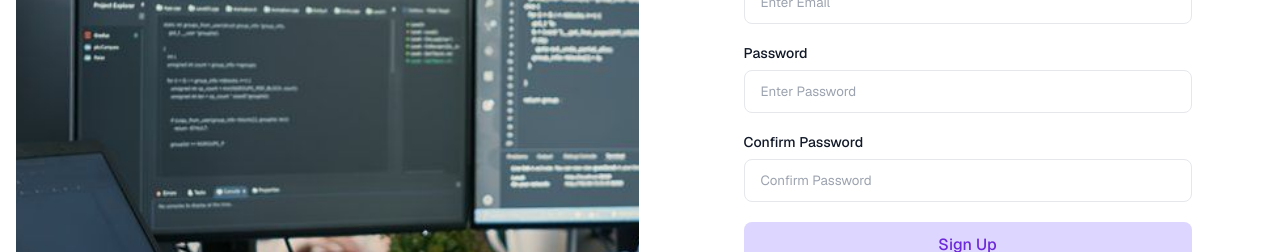
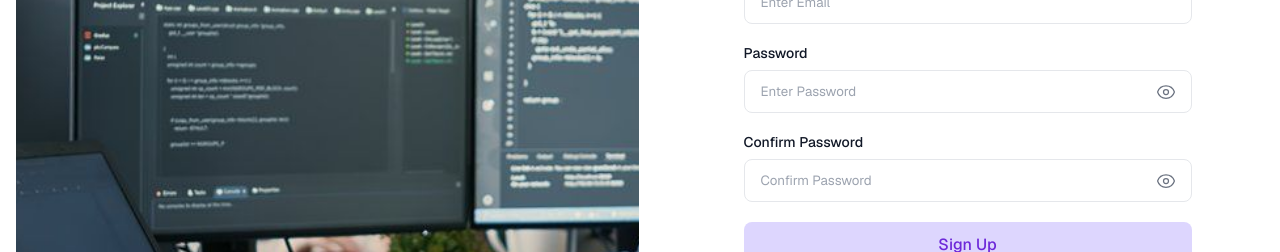
Before and after one commit to Figmaboy-bot/Smart-Task-Board, a React (Vite) app in the folder Task Hive/: page /signup in a window 1280 px wide. Shown: the part 316-568 px from the top of the page. Built offline with nearby package versions, Linux system fonts and the light colour scheme; a web font is replaced by a local one.

Commit message:
Implement password visibility toggle for Login and SignUp forms; add corresponding styles for icons

```diff
--- a/Task Hive/src/pages/Login/Login.css
+++ b/Task Hive/src/pages/Login/Login.css
@@ -108,6 +108,12 @@
     color: #9ca3af;
   }
 
+  .Password-icon {
+    width: 20px;
+    height: 20px;
+    color: var(--grey-40);
+  }
+
   .submit-button {
     width: 100%;
     padding: 0.75rem;
--- a/Task Hive/src/pages/Login/Login.jsx
+++ b/Task Hive/src/pages/Login/Login.jsx
@@ -4,12 +4,15 @@
 import './Login.css';
 import '../../index.css';
 import { Link } from "react-router-dom";
+import { EyeIcon, EyeSlashIcon } from '@heroicons/react/24/outline';
+
 
 export default function LoginForm() {
   const [formData, setFormData] = useState({
     email: '',
     password: '',
   });
+  const [showPassword, setShowPassword] = useState(false);
 
   const [error, setError] = useState('')
   const navigate = useNavigate()
@@ -96,16 +99,37 @@
 
             {/* Password Input */}
             <div className="form-group">
-              <label className="form-label">Password</label>
+              <label className="form-label" htmlFor="password">Password</label>
+              <div style={{ position: "relative" }}>
                 <input
-                type="password"
+                  className="form-input"
+                  type={showPassword ? "text" : "password"}
+                  id="password"
                   name="password"
                   value={formData.password}
                   onChange={handleChange}
                   placeholder="Enter Password"
-                className="form-input"
                   required
                 />
+                <button
+                  type="button"
+                  onClick={() => setShowPassword((prev) => !prev)}
+                  style={{
+                    position: "absolute",
+                    right: "1rem",
+                    top: "50%",
+                    transform: "translateY(-50%)",
+                    background: "none",
+                    border: "none",
+                    cursor: "pointer",
+                    color: "#6b7280"
+                  }}
+                  tabIndex={-1}
+                  aria-label={showPassword ? "Hide password" : "Show password"}
+                >
+                  {showPassword ? <EyeSlashIcon className="Password-icon"/> : <EyeIcon className="Password-icon" />}
+                </button>
+              </div>
             </div>
 
             {error && <p className="error" style={{ color: 'red', fontSize: '0.875rem', marginTop: '0.5rem' }}>{error}</p>}
--- a/Task Hive/src/pages/Signup/SignUp.css
+++ b/Task Hive/src/pages/Signup/SignUp.css
@@ -73,6 +73,25 @@
     flex-direction: column;
     gap: 1.25rem;
   }
+
+  .password-toggle-btn {
+  position: absolute;
+  right: 1rem;
+  top: 50%;
+  transform: translateY(-50%);
+  background: none;
+  border: none;
+  cursor: pointer;
+  color: #6b7280;
+  padding: 0;
+  display: flex;
+  align-items: center;
+}
+
+.password-icon {
+  width: 20px;
+  height: 20px;
+}
 
   .form-group {
     display: flex;
--- a/Task Hive/src/pages/Signup/SignUp.jsx
+++ b/Task Hive/src/pages/Signup/SignUp.jsx
@@ -4,6 +4,7 @@
 import './SignUp.css';
 import '../../index.css';
 import { Link } from "react-router-dom";
+import { EyeIcon, EyeSlashIcon } from '@heroicons/react/24/outline';
 
 export default function SignUpForm() {
   const [formData, setFormData] = useState({
@@ -14,6 +15,8 @@
 
   const navigate = useNavigate();
   const { signup } = useAuth();
+  const [showPassword, setShowPassword] = useState(false);
+  const [showConfirmPassword, setShowConfirmPassword] = useState(false);
 
   const handleChange = (e) => {
     setFormData({
@@ -28,14 +31,9 @@
       alert('Passwords do not match!');
       return;
     }
-
-    // Generate OTP and store it with password
     signup(formData.email, formData.password);
-
-    // Navigate to verify OTP page
     navigate("/verify-otp");
   };
-
 
   const handleGoogleSignUp = () => {
     console.log('Sign up with Google');
@@ -83,10 +81,11 @@
             </div>
 
             {/* Password Input */}
-            <div className="form-group">
+            <div className="form-group" >
               <label className="form-label">Password</label>
+              <div style={{ position: "relative" }}>
               <input
-                type="password"
+                type={showPassword ? "text" : "password"}
                 name="password"
                 value={formData.password}
                 onChange={handleChange}
@@ -94,13 +93,24 @@
                 className="form-input"
                 required
               />
+              <button
+                type="button"
+                className="password-toggle-btn"
+                onClick={() => setShowPassword((prev) => !prev)}
+                tabIndex={-1}
+                aria-label={showPassword ? "Hide password" : "Show password"}
+              >
+                {showPassword ? <EyeSlashIcon className="password-icon" /> : <EyeIcon className="password-icon" />}
+              </button>
+              </div>
             </div>
 
             {/* Confirm Password Input */}
-            <div className="form-group">
+            <div className="form-group" >
               <label className="form-label">Confirm Password</label>
+              <div style={{ position: "relative" }}>
               <input
-                type="password"
+                type={showConfirmPassword ? "text" : "password"}
                 name="confirmPassword"
                 value={formData.confirmPassword}
                 onChange={handleChange}
@@ -108,6 +118,16 @@
                 className="form-input"
                 required
               />
+              <button
+                type="button"
+                className="password-toggle-btn"
+                onClick={() => setShowConfirmPassword((prev) => !prev)}
+                tabIndex={-1}
+                aria-label={showConfirmPassword ? "Hide password" : "Show password"}
+              >
+                {showConfirmPassword ? <EyeSlashIcon className="password-icon" /> : <EyeIcon className="password-icon" />}
+              </button>
+              </div>
             </div>
 
             {/* Sign Up Button */}
```
Lines whose indentation alone changed are shown as unchanged.
